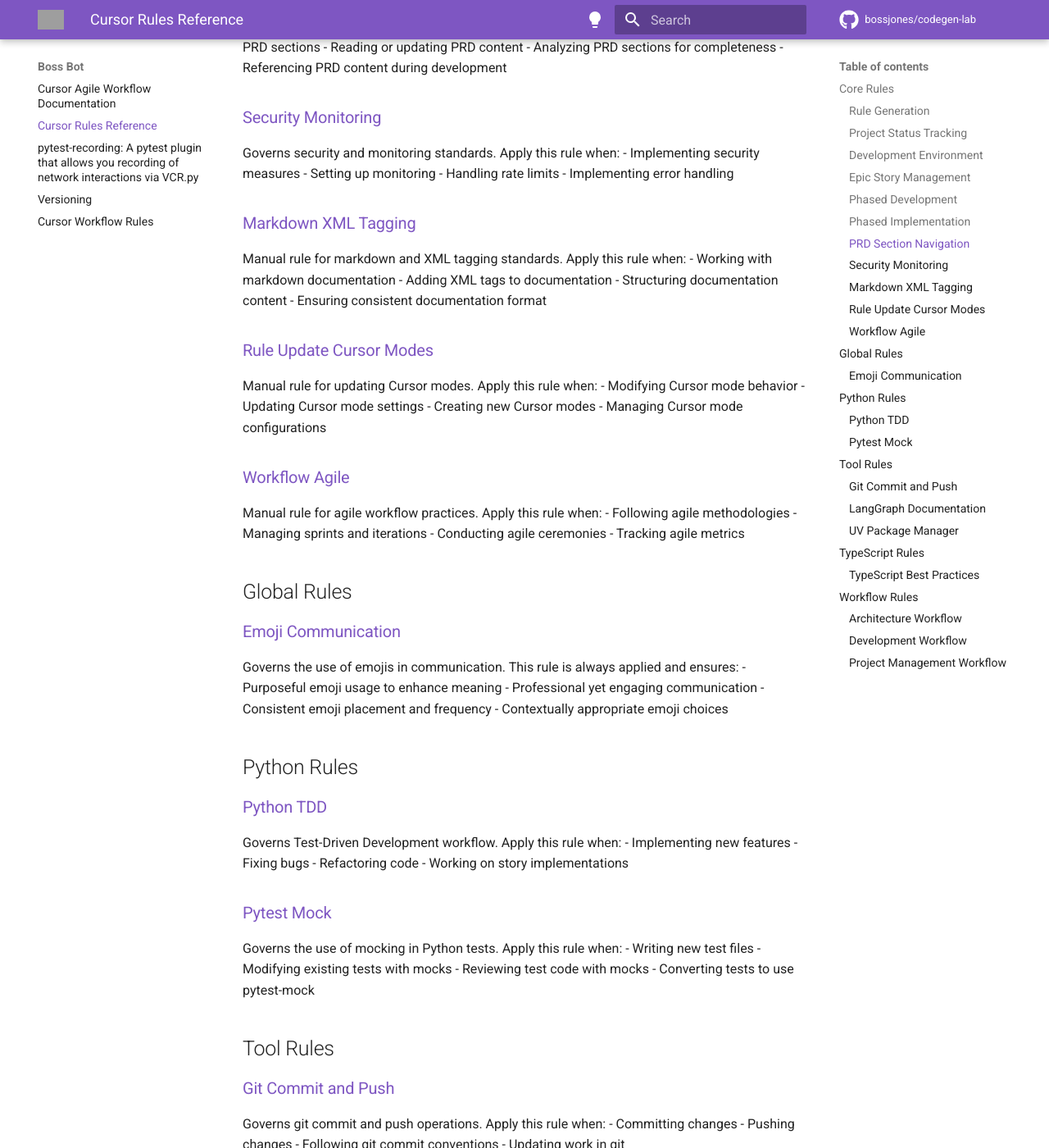
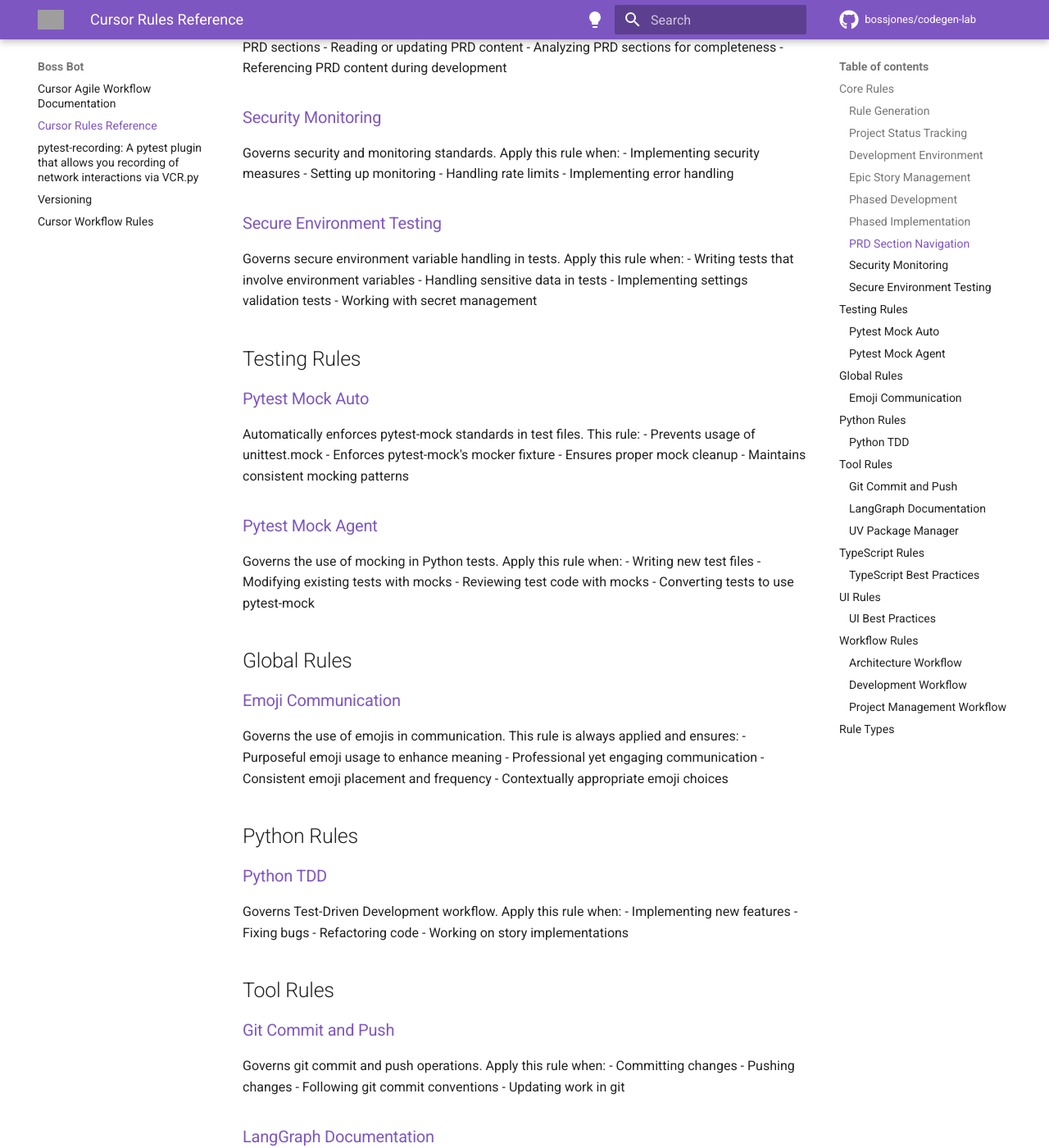
Before and after one commit to bossjones/boss-bot, an MkDocs documentation site: the page built from docs/cursor-rules-reference.md, in a window 1280 px wide and 1400 px high, scrolled down 1303 px. Shown: the whole window at 82% size. Built offline with MkDocs 1.6.1 and Material for MkDocs 9.7.7, drawn with Linux system fonts in a browser that asks for light colours; comment, search, counter and statistics services are not loaded; some of the changed text lies outside the part shown; grey boxes are pictures that could not be loaded.

Commit message:
feat: Add pytest-mock auto rules and update documentation for mocking standards. Introduce a new rule file to enforce pytest-mock usage in tests, including critical rules and examples for proper mocking practices. Update cursor rules reference to include the new pytest-mock auto rule, ensuring consistent mocking patterns and preventing the use of unittest.mock.

```diff
--- a/docs/cursor-rules-reference.md
+++ b/docs/cursor-rules-reference.md
@@ -60,26 +60,28 @@ Governs security and monitoring standards. Apply this rule when:
 - Handling rate limits
 - Implementing error handling
 
-### [Markdown XML Tagging](./../.cursor/rules/core-rules/markdown-xml-tagging-manual.mdc)
-Manual rule for markdown and XML tagging standards. Apply this rule when:
-- Working with markdown documentation
-- Adding XML tags to documentation
-- Structuring documentation content
-- Ensuring consistent documentation format
+### [Secure Environment Testing](./../.cursor/rules/testing-rules/secure-environment-testing-agent.mdc)
+Governs secure environment variable handling in tests. Apply this rule when:
+- Writing tests that involve environment variables
+- Handling sensitive data in tests
+- Implementing settings validation tests
+- Working with secret management
 
-### [Rule Update Cursor Modes](./../.cursor/rules/core-rules/rule-update-cursor-modes-manual.mdc)
-Manual rule for updating Cursor modes. Apply this rule when:
-- Modifying Cursor mode behavior
-- Updating Cursor mode settings
-- Creating new Cursor modes
-- Managing Cursor mode configurations
+## Testing Rules
 
-### [Workflow Agile](./../.cursor/rules/core-rules/workflow-agile-manual.mdc)
-Manual rule for agile workflow practices. Apply this rule when:
-- Following agile methodologies
-- Managing sprints and iterations
-- Conducting agile ceremonies
-- Tracking agile metrics
+### [Pytest Mock Auto](./../.cursor/rules/py-rules/pytest-mock-auto.mdc)
+Automatically enforces pytest-mock standards in test files. This rule:
+- Prevents usage of unittest.mock
+- Enforces pytest-mock's mocker fixture
+- Ensures proper mock cleanup
+- Maintains consistent mocking patterns
+
+### [Pytest Mock Agent](./../.cursor/rules/py-rules/pytest-mock-agent.mdc)
+Governs the use of mocking in Python tests. Apply this rule when:
+- Writing new test files
+- Modifying existing tests with mocks
+- Reviewing test code with mocks
+- Converting tests to use pytest-mock
 
 ## Global Rules
 
@@ -98,13 +100,6 @@ Governs Test-Driven Development workflow. Apply this rule when:
 - Fixing bugs
 - Refactoring code
 - Working on story implementations
-
-### [Pytest Mock](./../.cursor/rules/py-rules/pytest-mock-agent.mdc)
-Governs the use of mocking in Python tests. Apply this rule when:
-- Writing new test files
-- Modifying existing tests with mocks
-- Reviewing test code with mocks
-- Converting tests to use pytest-mock
 
 ## Tool Rules
 
@@ -139,6 +134,15 @@ Governs TypeScript development practices. Apply this rule when:
 - Making architectural decisions
 - Creating/refactoring TypeScript files
 
+## UI Rules
+
+### [UI Best Practices](./../.cursor/rules/ui-rules/ui-best-practices-agent.mdc)
+Governs UI development practices. Apply this rule when:
+- Implementing user interfaces
+- Designing UI components
+- Ensuring accessibility standards
+- Managing UI state
+
 ## Workflow Rules
 
 ### [Architecture Workflow](./../.cursor/rules/workflows/arch.mdc)
@@ -161,3 +165,11 @@ Governs project management practices. Apply this rule when:
 - Coordinating team efforts
 - Tracking project progress
 - Planning project milestones
+
+## Rule Types
+
+The project uses several types of rules:
+- **Agent Rules** (`*-agent.mdc`): Rules that are applied by the AI when specific conditions are met
+- **Auto Rules** (`*-auto.mdc`): Rules that automatically apply to files matching specific patterns
+- **Manual Rules** (`*-manual.mdc`): Rules that must be explicitly invoked
+- **Always Rules** (`*-always.mdc`): Rules that are always applied in every conversation
```
Also changed, not shown: 3 other files.
